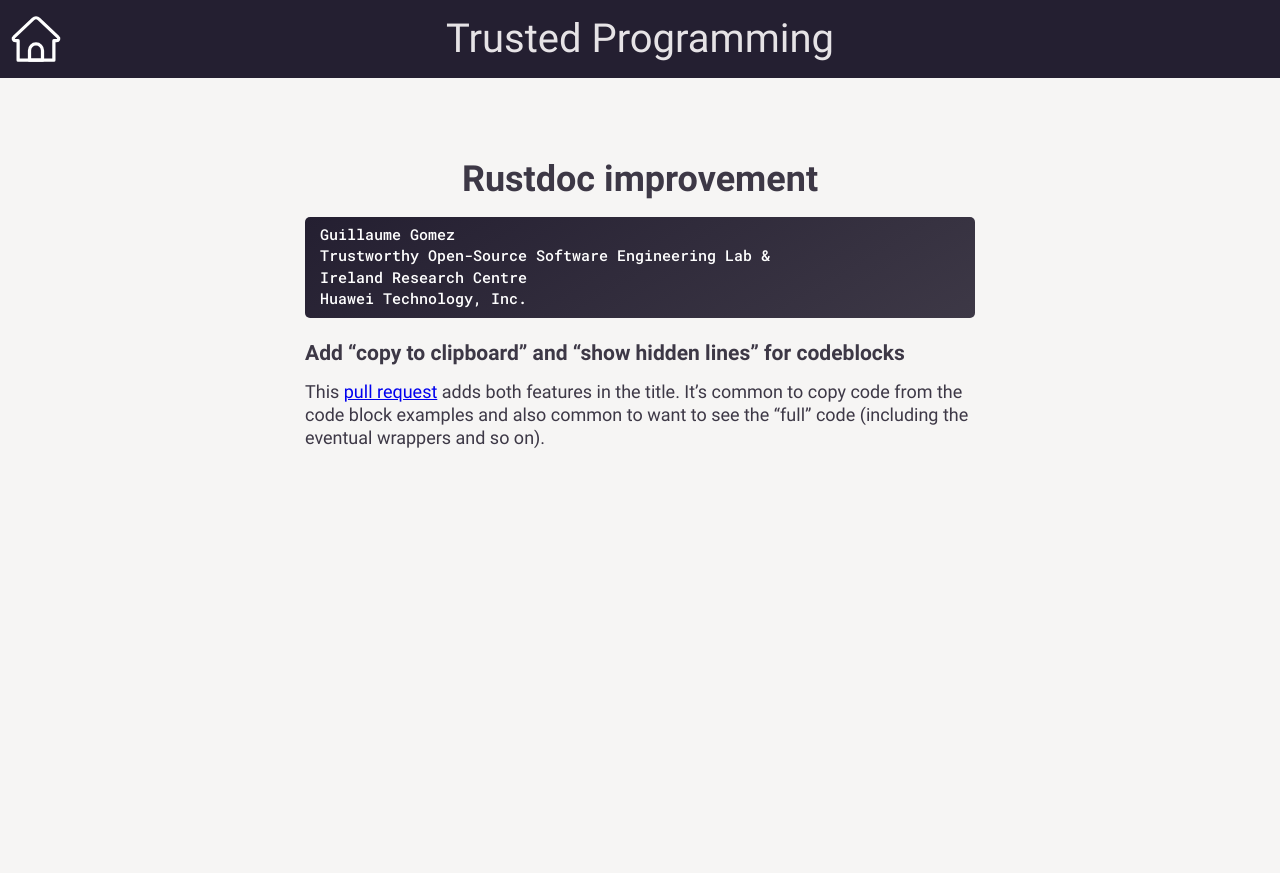
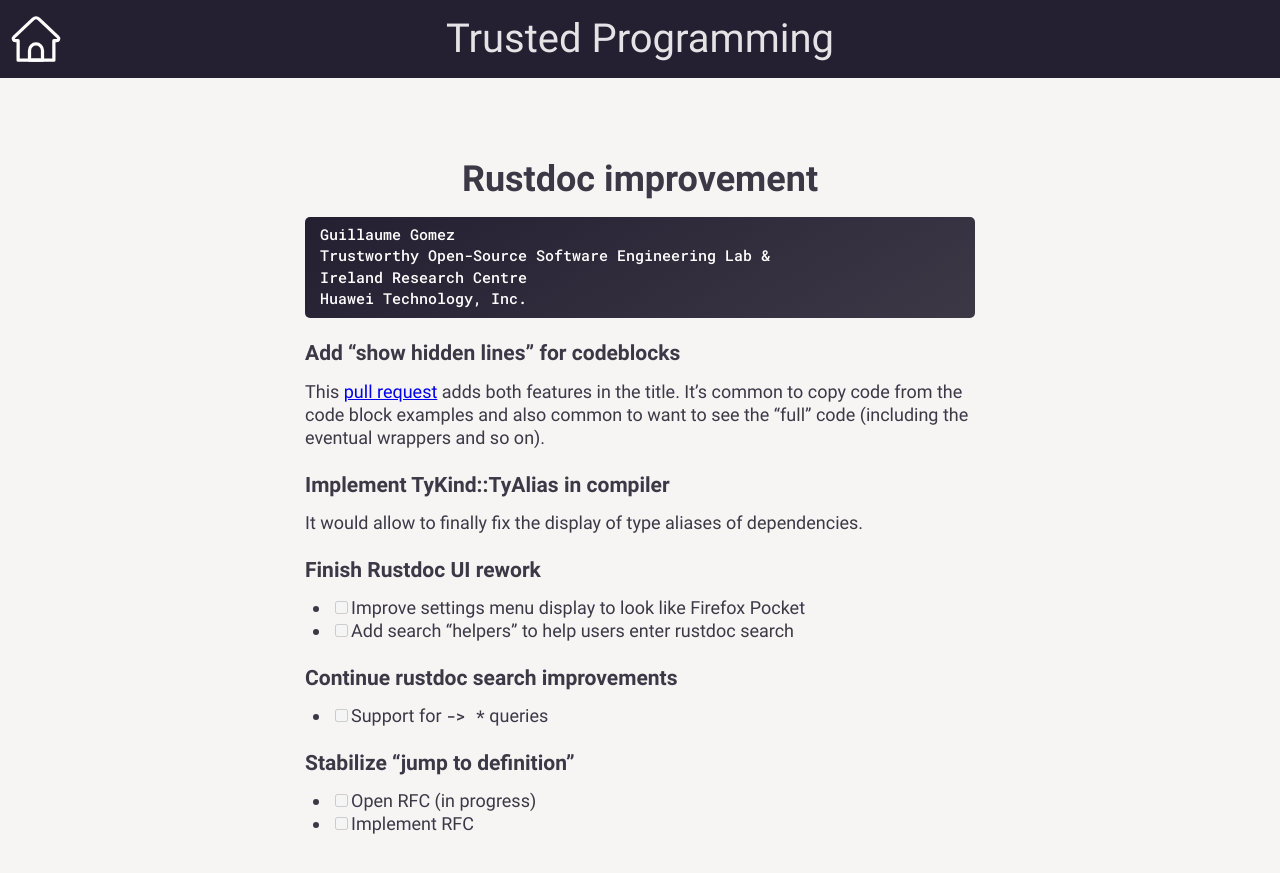
Before and after one commit to yijunyu/trusted-programming.github.io, a Jekyll site: the page built from articles/work-in-progress/Tools/RustDoc.md, in a window 1280 px wide. Shown: the top 873 px of the page. Built offline with Jekyll 4.4.1, drawn with Linux system fonts in a browser that asks for light colours.

Commit message:
Add more work in progress for rustdoc

````diff
--- a/articles/work-in-progress/Tools/RustDoc.md
+++ b/articles/work-in-progress/Tools/RustDoc.md
@@ -12,6 +12,24 @@ Ireland Research Centre
 Huawei Technology, Inc.
 ```
 
-### Add "copy to clipboard" and "show hidden lines" for codeblocks
+### Add "show hidden lines" for codeblocks
 
 This [pull request](https://github.com/rust-lang/rust/pull/86892) adds both features in the title. It's common to copy code from the code block examples and also common to want to see the "full" code (including the eventual wrappers and so on).
+
+### Implement TyKind::TyAlias in compiler
+
+It would allow to finally fix the display of type aliases of dependencies.
+
+### Finish Rustdoc UI rework
+
+ * [ ] Improve settings menu display to look like Firefox Pocket
+ * [ ] Add search "helpers" to help users enter rustdoc search
+
+### Continue rustdoc search improvements
+
+ * [ ] Support for `-> *` queries
+
+### Stabilize "jump to definition"
+
+ * [ ] Open RFC (in progress)
+ * [ ] Implement RFC
````
